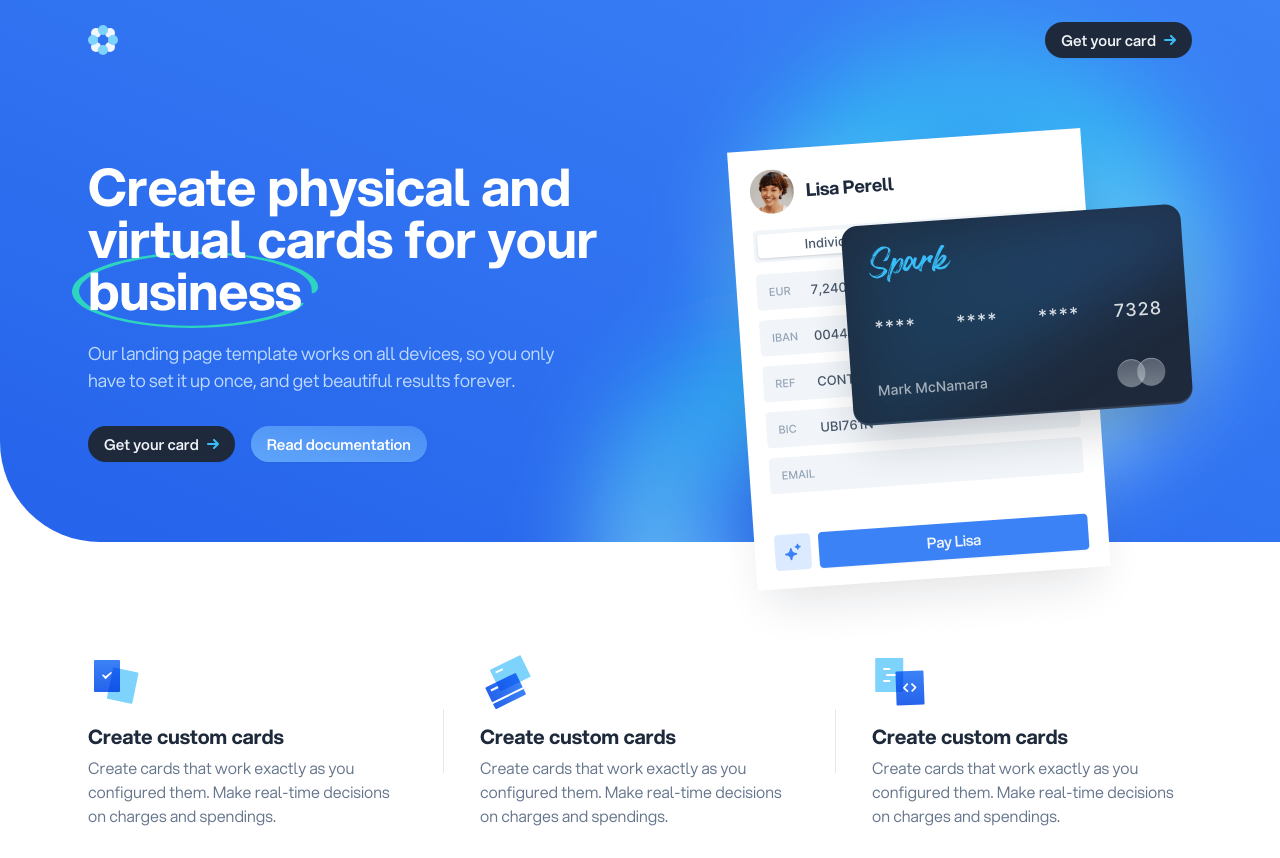
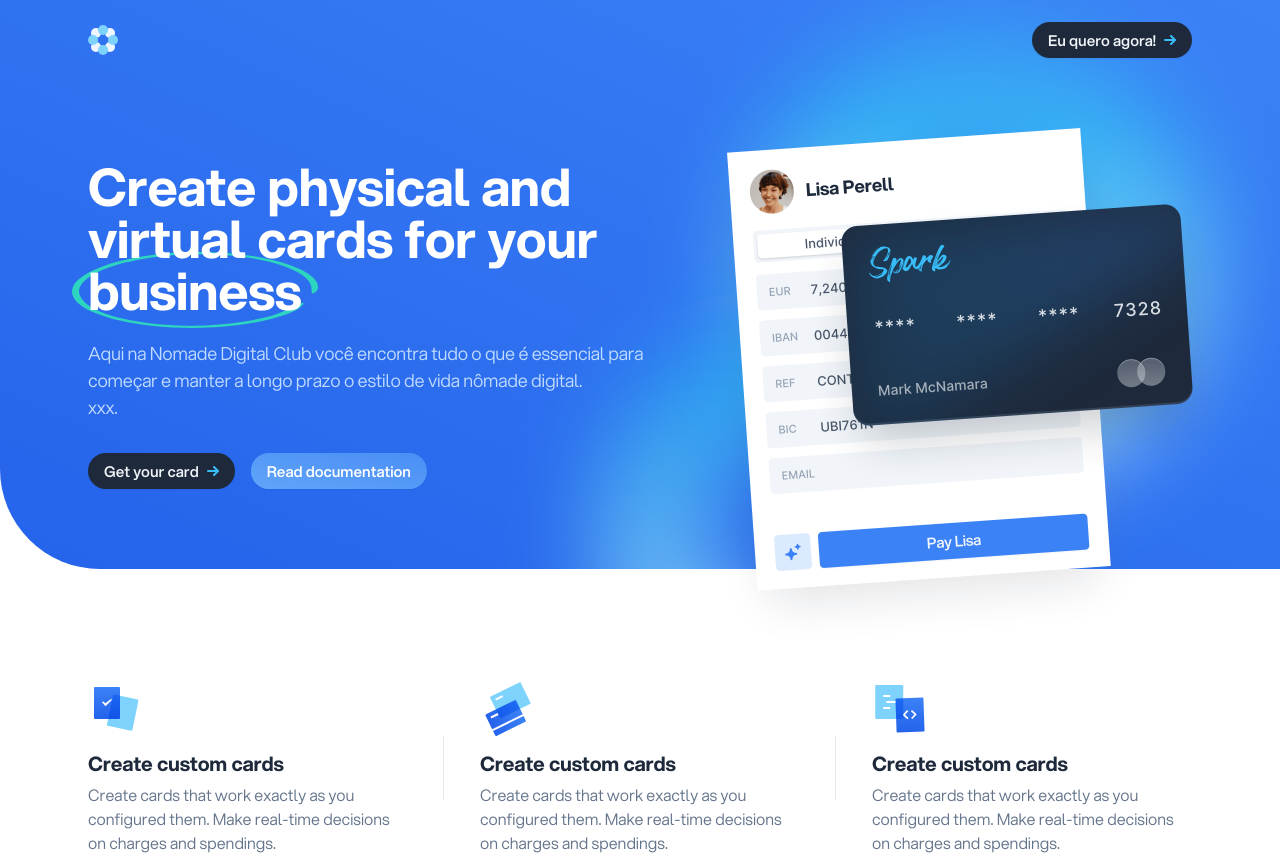
Before and after one commit to viniciussouzax/cruip, a website: page index.html in a window 1280 px wide. Shown: the top 858 px of the page. Drawn offline with Linux system fonts and the light colour scheme.

Commit message:
Update index.html

```diff
--- a/index.html
+++ b/index.html
@@ -1,5 +1,5 @@
 <!DOCTYPE html>
-<html lang="en">
+<html lang="pt">
 
 <head>
     <meta charset="utf-8">
@@ -50,7 +50,7 @@
                         <ul class="flex grow justify-end flex-wrap items-center">
                             <li class="ml-3">
                                 <a class="btn-sm inline-flex items-center text-slate-100 bg-slate-800 hover:bg-slate-900 group shadow-sm" href="apply.html">
-                                    Get your card
+                                    Eu quero agora!
                                     <span class="tracking-normal text-sky-400 group-hover:translate-x-0.5 transition-transform duration-150 ease-in-out ml-2">
                                         <svg class="fill-current" width="12" height="10" xmlns="http://www.w3.org/2000/svg">
                                             <path d="M1 6.002h7.586L6.293 8.295a1 1 0 1 0 1.414 1.414l4-4a1 1 0 0 0 0-1.416l-4-4a1 1 0 0 0-1.414 1.416l2.293 2.293H1a1 1 0 1 0 0 2Z" />
@@ -91,7 +91,9 @@
                                         </svg>
                                         business
                                     </span></h1>
-                                <p class="text-lg text-blue-200 mb-8" data-aos="fade-up" data-aos-delay="200">Our landing page template works on all devices, so you only<br class="hidden md:block" /> have to set it up once, and get beautiful results forever.</p>
+                                <p class="text-lg text-blue-200 mb-8" data-aos="fade-up" data-aos-delay="200">Aqui na Nomade Digital Club você encontra tudo o que é essencial para começar e manter a longo prazo o estilo de vida nômade digital.
+
+                                    <br class="hidden md:block" />xxx.</p>
 
                                 <!-- Buttons -->
                                 <div class="max-w-xs mx-auto sm:max-w-none sm:flex sm:justify-center md:justify-start space-y-4 sm:space-y-0 sm:space-x-4 mb-12 md:mb-0" data-aos="fade-up" data-aos-delay="300">
```
